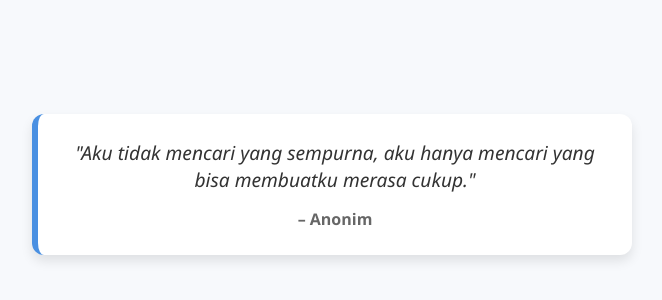
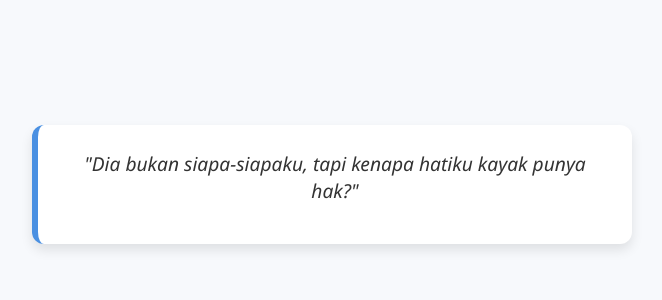
Before and after one commit to whquote/me, a plain HTML site: page five/index.html in a window 1280 px wide. Shown: the part 216-516 px from the top of the page, without its empty margins (308-970 px from the left). Drawn offline with Linux system fonts and the light colour scheme.

Commit message:
Update index.html

```diff
--- a/five/index.html
+++ b/five/index.html
@@ -3,9 +3,9 @@
 <head>
   <meta charset="UTF-8">
   <meta name="viewport" content="width=device-width, initial-scale=1">
-  <title>Quote Cinta</title>
+  <title>Cinta yang Gak Di-Update</title>
   <meta name="description" content="by: wildan hidayat">
-  <meta property="og:title" content="Quote Cinta">
+  <meta property="og:title" content="Cinta yang Gak Di-Update">
   <meta property="og:description" content="by: wildan hidayat">
   <meta property="og:image" content="https://raw.githubusercontent.com/whquote/me/main/default.jpg">
   <meta property="og:url" content="https://github.com/whquote">
@@ -57,8 +57,8 @@
 
   <div class="container">
     <div class="quote-box">
-      <div class="quote-text">"Aku tidak mencari yang sempurna, aku hanya mencari yang bisa membuatku merasa cukup."</div>
-      <div class="quote-author">– Anonim</div>
+      <div class="quote-text">"Dia bukan siapa-siapaku, tapi kenapa hatiku kayak punya hak?"</div>
+      <div class="quote-author"></div>
     </div>
   </div>
 
```
